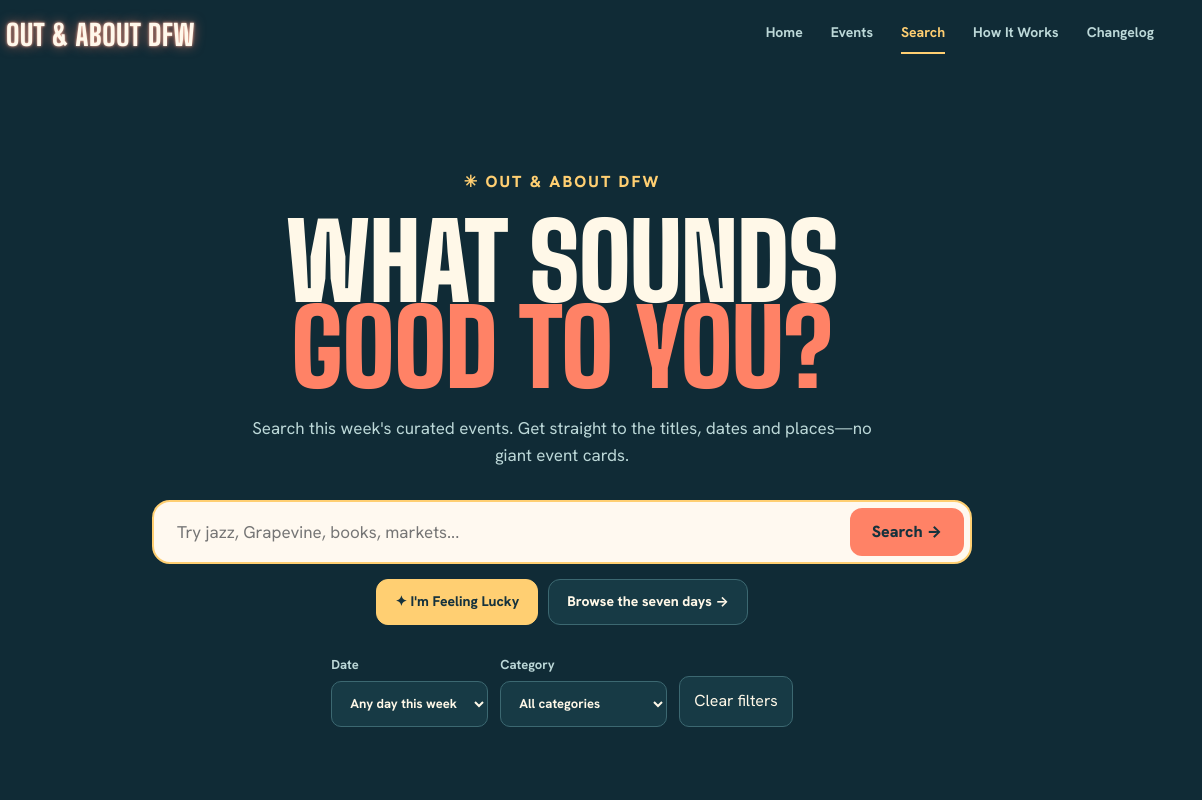
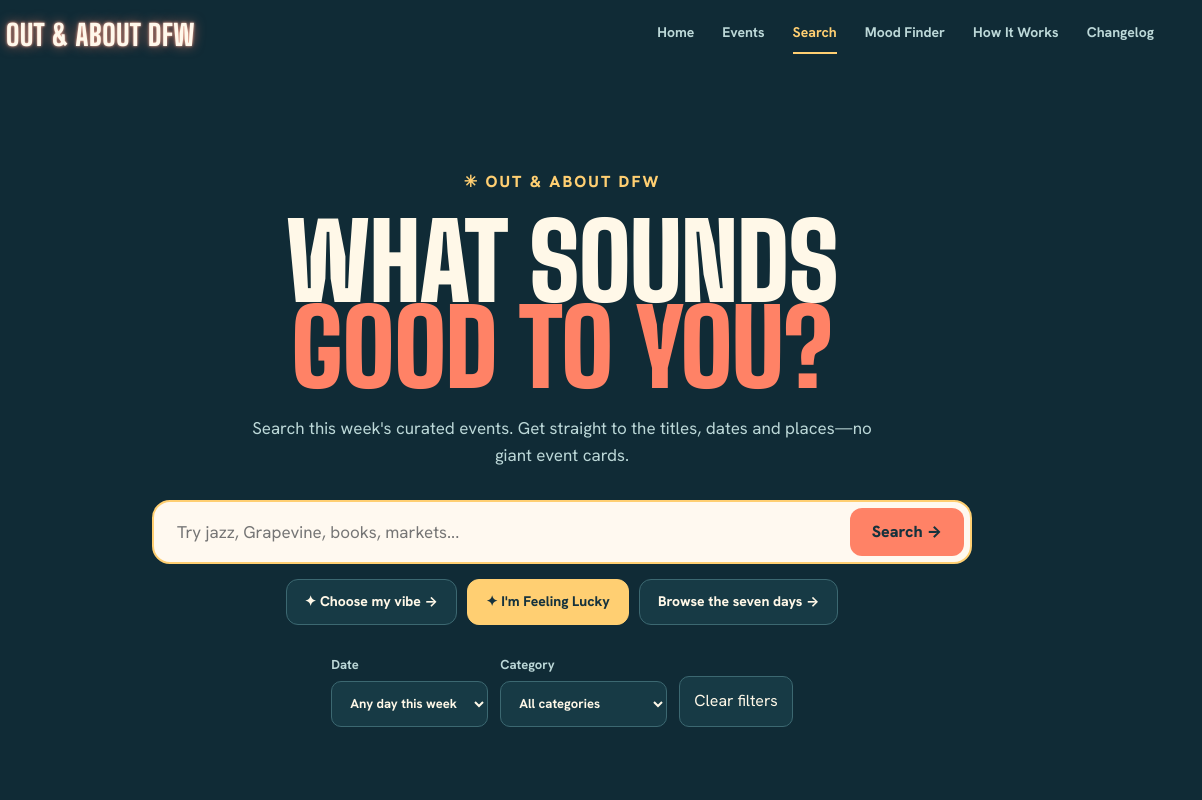
Before and after one commit to justinliles/dfw-after-dark, a plain HTML site: page search.html in a window 1280 px wide. Shown: the top 800 px of the page, 78-1280 px from the left. Drawn offline with Linux system fonts and the light colour scheme.

Commit message:
Add Mood Finder to search.html navigation and discovery

```diff
--- a/search.html
+++ b/search.html
@@ -5,13 +5,13 @@
 <body class="search-page">
 <a class="skip" href="#search-results">Skip to results</a>
 <header class="top"><a class="brand" href="/" aria-label="Out & About DFW home"><span class="brandmark">✳</span><span class="neon">Out &amp; About DFW</span></a>
-<nav class="site-nav" aria-label="Site navigation"><a href="/">Home</a><a href="/events.html">Events</a><a href="/search.html" aria-current="page">Search</a><a href="/how-it-works.html">How It Works</a><a href="/changelog.html">Changelog</a></nav></header>
+<nav class="site-nav" aria-label="Site navigation"><a href="/">Home</a><a href="/events.html">Events</a><a href="/search.html" aria-current="page">Search</a><a href="/mood.html">Mood Finder</a><a href="/how-it-works.html">How It Works</a><a href="/changelog.html">Changelog</a></nav></header>
 <main>
 <section class="search-hero wrap">
 <a class="search-mini" href="/">✳ OUT &amp; ABOUT DFW</a><h1>WHAT SOUNDS<br><span>GOOD TO YOU?</span></h1>
 <p>Search this week's curated events. Get straight to the titles, dates and places—no giant event cards.</p>
 <form id="search-form" class="hero-search" role="search"><label for="query" class="sr">Search events and venues</label><input id="query" type="search" placeholder="Try jazz, Grapevine, books, markets..." autocomplete="off" autofocus><button type="submit">Search →</button></form>
-<div class="search-actions"><button id="search-lucky" type="button" class="home-button lucky">✦ I'm Feeling Lucky</button><a class="home-button" href="/events.html">Browse the seven days →</a></div>
+<div class="search-actions"><a class="home-button" href="/mood.html">✦ Choose my vibe →</a><button id="search-lucky" type="button" class="home-button lucky">✦ I'm Feeling Lucky</button><a class="home-button" href="/events.html">Browse the seven days →</a></div>
 <div class="search-filters"><label>Date <select id="search-date"><option value="all">Any day this week</option></select></label><label>Category <select id="search-category"><option value="all">All categories</option></select></label><button id="search-reset" type="button">Clear filters</button></div>
 </section>
 <section class="wrap search-results-section" id="search-results" aria-live="polite">
```
